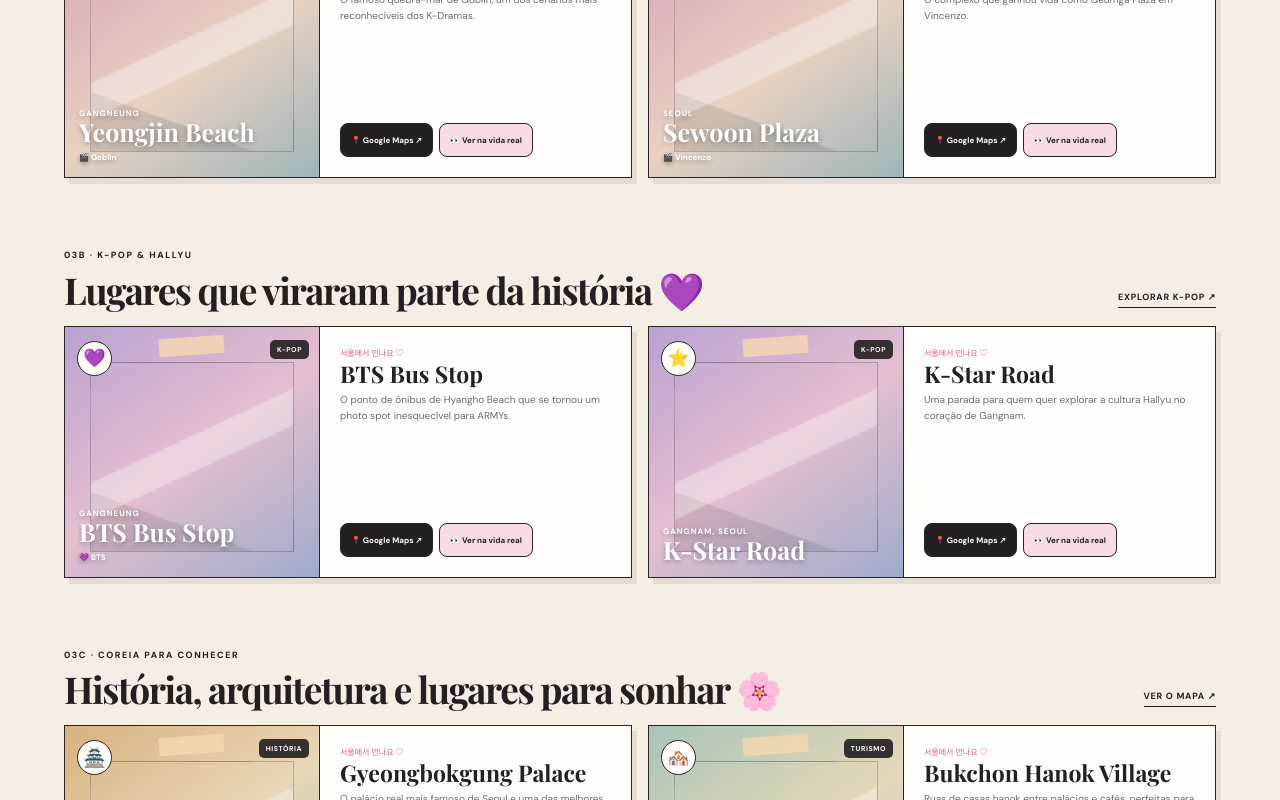
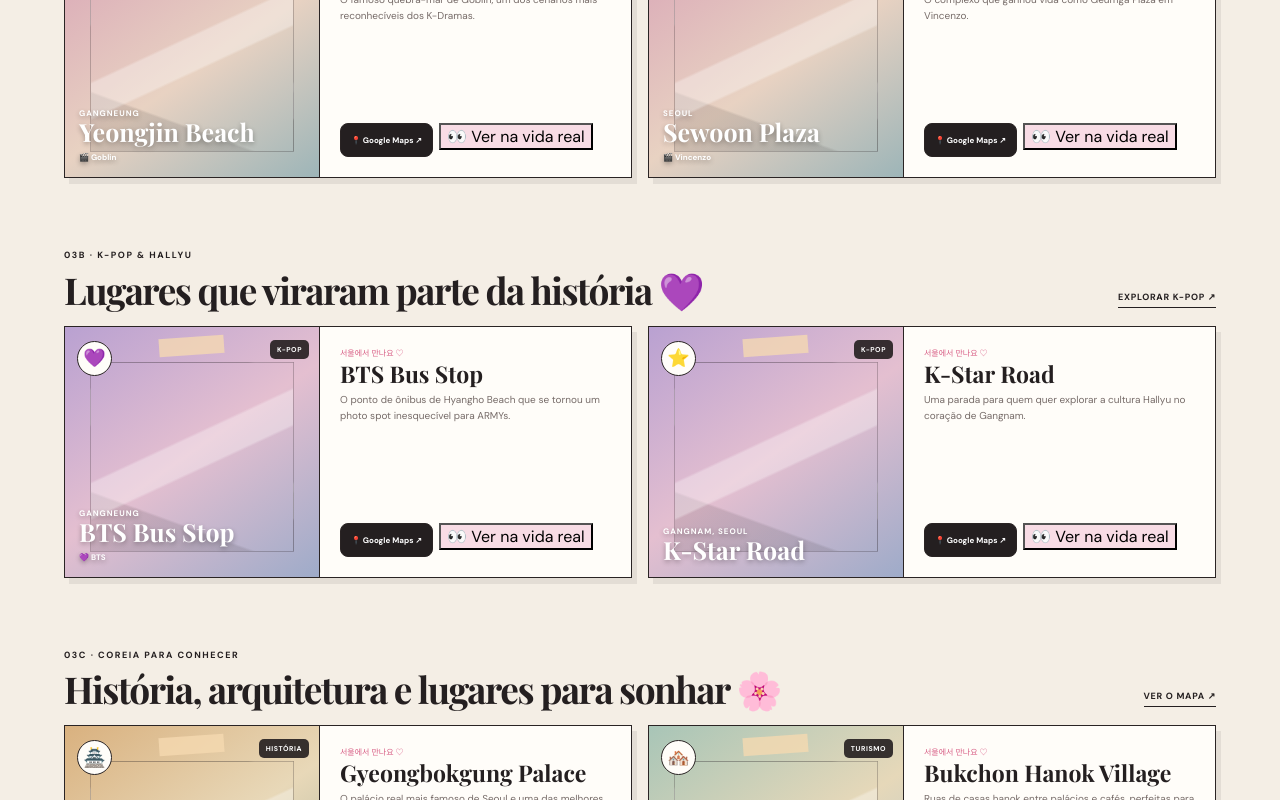
Before and after one commit to clipador2026-alt/site-dorama, a Next.js app: page / in a window 1280 px wide. Shown: the part 2160-2960 px from the top of the page. Built offline with nearby package versions, Linux system fonts and the light colour scheme; no server answers; a web font is replaced by a local one.

Commit message:
Update page.tsx

```diff
--- a/app/page.tsx
+++ b/app/page.tsx
@@ -1,3 +1,5 @@
+import StreetViewEmbed from "./components/StreetViewEmbed";
+
 const dramas = [
   {
     title: "When the Spring Comes",
@@ -58,12 +60,12 @@
 
 
 const koreaLocations = [
-  { title: "Gyeongbokgung Palace", place: "Seoul", category: "HISTÓRIA", type: "history", emoji: "🏯", copy: "O palácio real mais famoso de Seoul e uma das melhores portas de entrada para a história da Coreia.", map: "https://www.google.com/maps/search/?api=1&query=Gyeongbokgung+Palace+Seoul+South+Korea", street: "https://www.google.com/maps/@?api=1&map_action=pano&query=Gyeongbokgung+Palace+Seoul+South+Korea" },
-  { title: "Yeongjin Beach", place: "Gangneung", category: "K-DRAMA", type: "drama", emoji: "🌊", copy: "O famoso quebra-mar de Goblin, um dos cenários mais reconhecíveis dos K-Dramas.", drama: "Goblin", map: "https://www.google.com/maps/search/?api=1&query=Yeongjin+Beach+Gangneung+South+Korea", street: "https://www.google.com/maps/@?api=1&map_action=pano&query=Yeongjin+Beach+Gangneung+South+Korea" },
-  { title: "Sewoon Plaza", place: "Seoul", category: "K-DRAMA", type: "drama", emoji: "🎬", copy: "O complexo que ganhou vida como Geumga Plaza em Vincenzo.", drama: "Vincenzo", map: "https://www.google.com/maps/search/?api=1&query=Sewoon+Plaza+Seoul+South+Korea", street: "https://www.google.com/maps/@?api=1&map_action=pano&query=Sewoon+Plaza+Seoul+South+Korea" },
-  { title: "BTS Bus Stop", place: "Gangneung", category: "K-POP", type: "kpop", emoji: "💜", copy: "O ponto de ônibus de Hyangho Beach que se tornou um photo spot inesquecível para ARMYs.", artist: "BTS", map: "https://www.google.com/maps/search/?api=1&query=BTS+Bus+Stop+Hyangho+Beach+Gangneung+South+Korea", street: "https://www.google.com/maps/@?api=1&map_action=pano&query=BTS+Bus+Stop+Hyangho+Beach+Gangneung+South+Korea" },
-  { title: "Bukchon Hanok Village", place: "Seoul", category: "TURISMO", type: "travel", emoji: "🏘️", copy: "Ruas de casas hanok entre palácios e cafés, perfeitas para caminhar e fotografar.", map: "https://www.google.com/maps/search/?api=1&query=Bukchon+Hanok+Village+Seoul+South+Korea", street: "https://www.google.com/maps/@?api=1&map_action=pano&query=Bukchon+Hanok+Village+Seoul+South+Korea" },
-  { title: "K-Star Road", place: "Gangnam, Seoul", category: "K-POP", type: "kpop", emoji: "⭐", copy: "Uma parada para quem quer explorar a cultura Hallyu no coração de Gangnam.", map: "https://www.google.com/maps/search/?api=1&query=K-Star+Road+Gangnam+Seoul+South+Korea", street: "https://www.google.com/maps/@?api=1&map_action=pano&query=K-Star+Road+Gangnam+Seoul+South+Korea" },
+  { title: "Gyeongbokgung Palace", place: "Seoul", category: "HISTÓRIA", type: "history", emoji: "🏯", copy: "O palácio real mais famoso de Seoul e uma das melhores portas de entrada para a história da Coreia.", map: "https://www.google.com/maps/search/?api=1&query=Gyeongbokgung+Palace+Seoul+South+Korea", street: "https://www.google.com/maps/@?api=1&map_action=pano&query=Gyeongbokgung+Palace+Seoul+South+Korea" , coordinates: "37.579617,126.977041"},
+  { title: "Yeongjin Beach", place: "Gangneung", category: "K-DRAMA", type: "drama", emoji: "🌊", copy: "O famoso quebra-mar de Goblin, um dos cenários mais reconhecíveis dos K-Dramas.", drama: "Goblin", map: "https://www.google.com/maps/search/?api=1&query=Yeongjin+Beach+Gangneung+South+Korea", street: "https://www.google.com/maps/@?api=1&map_action=pano&query=Yeongjin+Beach+Gangneung+South+Korea" , coordinates: "37.920556,128.819722"},
+  { title: "Sewoon Plaza", place: "Seoul", category: "K-DRAMA", type: "drama", emoji: "🎬", copy: "O complexo que ganhou vida como Geumga Plaza em Vincenzo.", drama: "Vincenzo", map: "https://www.google.com/maps/search/?api=1&query=Sewoon+Plaza+Seoul+South+Korea", street: "https://www.google.com/maps/@?api=1&map_action=pano&query=Sewoon+Plaza+Seoul+South+Korea" , coordinates: "37.5708,126.9948"},
+  { title: "BTS Bus Stop", place: "Gangneung", category: "K-POP", type: "kpop", emoji: "💜", copy: "O ponto de ônibus de Hyangho Beach que se tornou um photo spot inesquecível para ARMYs.", artist: "BTS", map: "https://www.google.com/maps/search/?api=1&query=BTS+Bus+Stop+Hyangho+Beach+Gangneung+South+Korea", street: "https://www.google.com/maps/@?api=1&map_action=pano&query=BTS+Bus+Stop+Hyangho+Beach+Gangneung+South+Korea" , coordinates: "37.9215,128.8224"},
+  { title: "Bukchon Hanok Village", place: "Seoul", category: "TURISMO", type: "travel", emoji: "🏘️", copy: "Ruas de casas hanok entre palácios e cafés, perfeitas para caminhar e fotografar.", map: "https://www.google.com/maps/search/?api=1&query=Bukchon+Hanok+Village+Seoul+South+Korea", street: "https://www.google.com/maps/@?api=1&map_action=pano&query=Bukchon+Hanok+Village+Seoul+South+Korea" , coordinates: "37.5826,126.9830"},
+  { title: "K-Star Road", place: "Gangnam, Seoul", category: "K-POP", type: "kpop", emoji: "⭐", copy: "Uma parada para quem quer explorar a cultura Hallyu no coração de Gangnam.", map: "https://www.google.com/maps/search/?api=1&query=K-Star+Road+Gangnam+Seoul+South+Korea", street: "https://www.google.com/maps/@?api=1&map_action=pano&query=K-Star+Road+Gangnam+Seoul+South+Korea" , coordinates: "37.5267,127.0380"},
 ];
 
 const koreaFilters = [
@@ -94,7 +96,11 @@
         <p>{location.copy}</p>
         <div className="location-actions">
           <a href={location.map} target="_blank" rel="noreferrer" className="map-button">📍 Google Maps ↗</a>
-          <a href={location.street} target="_blank" rel="noreferrer" className="street-button">👀 Ver na vida real</a>
+          <StreetViewEmbed
+            title={location.title}
+            coordinates={location.coordinates}
+            googleMapsUrl={location.map}
+          />
         </div>
       </div>
     </article>
```
